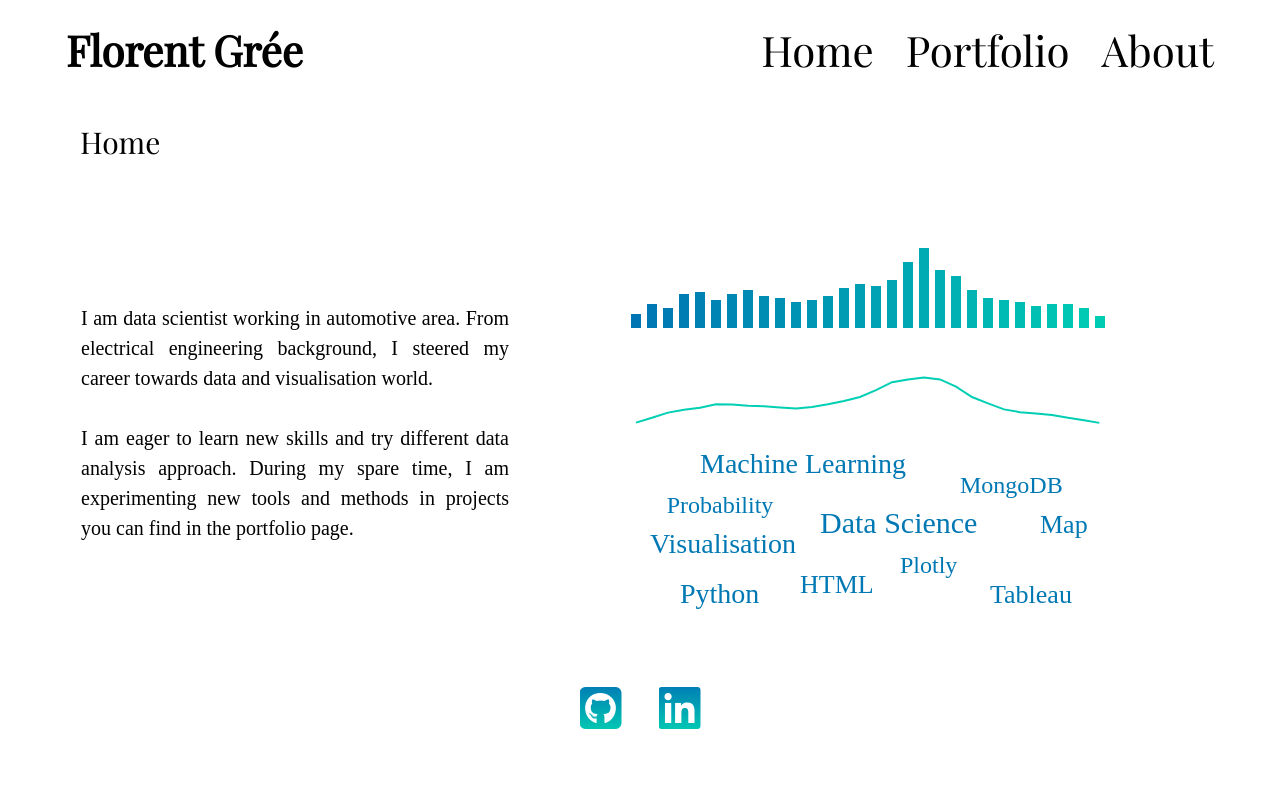
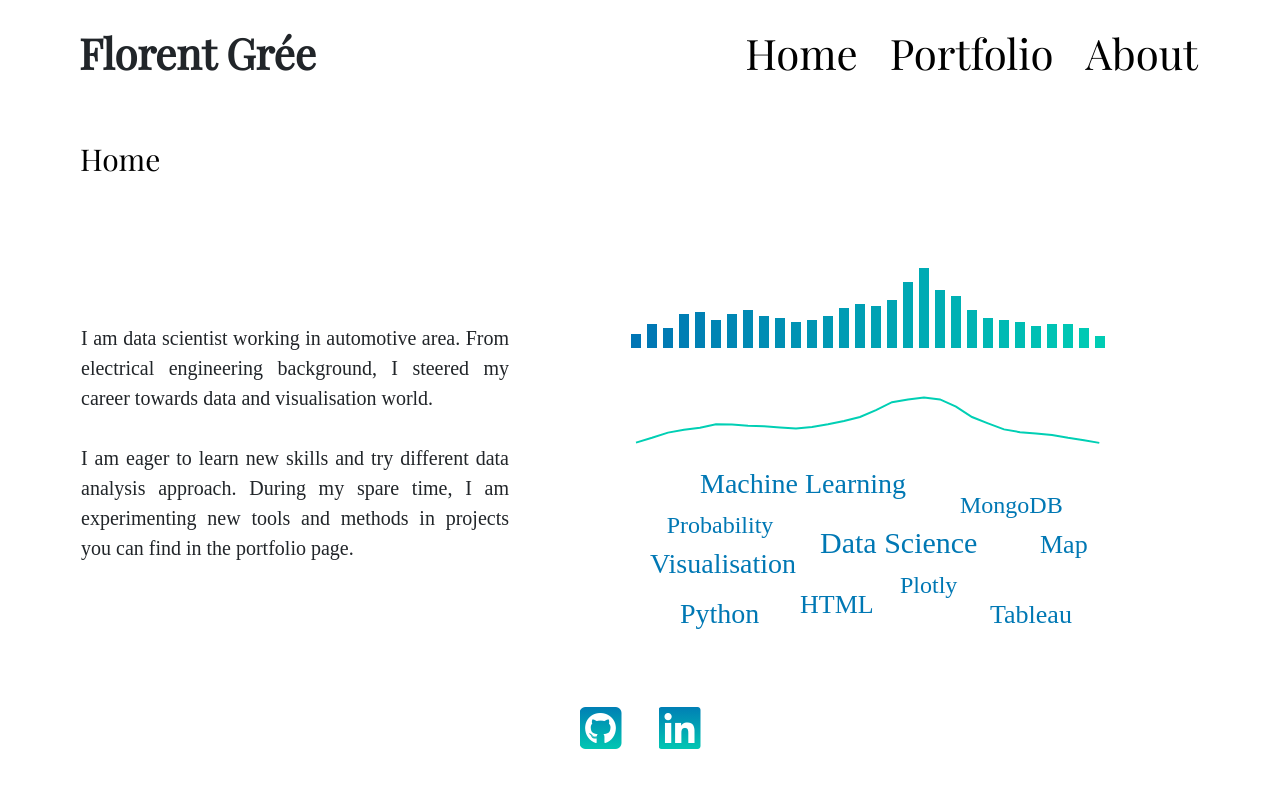
Before and after one commit to FlorentDSGree/florentdsgree.github.io, a Jekyll site: the page built from index.markdown, in a window 1280 px wide. Shown: the top 788 px of the page. Built offline with Jekyll 4.4.1, drawn with Linux system fonts in a browser that asks for light colours; nearby versions of some CDN libraries.

Commit message:
Responsive navbar

```diff
--- a/_layouts/default.html
+++ b/_layouts/default.html
@@ -2,19 +2,46 @@
 <html lang="en">
   <head>
     <meta charset="utf-8">
+	<link rel="stylesheet" href="https://maxcdn.bootstrapcdn.com/bootstrap/4.5.2/css/bootstrap.min.css">
+  <script src="https://ajax.googleapis.com/ajax/libs/jquery/3.5.1/jquery.min.js"></script>
+  <script src="https://cdnjs.cloudflare.com/ajax/libs/popper.js/1.16.0/umd/popper.min.js"></script>
+  <script src="https://maxcdn.bootstrapcdn.com/bootstrap/4.5.2/js/bootstrap.min.js"></script>
 	<link rel="stylesheet" type="text/css" href="//fonts.googleapis.com/css?family=Playfair+Display" />
     <link rel="stylesheet" href="../assets/css/style.css">
     <script src="https://kit.fontawesome.com/3b056676ac.js" crossorigin="anonymous"></script>
+
   </head>
   <body>
-    <nav class="topnav">
-		<a class="btn noHover" style="font-weight:bold;">Florent Grée</a>
-		<div class="topnav-right">
-			<a href="index.html">Home</a>
-			<a href="portfolio.html">Portfolio</a>
-			<a href="about.html">About</a>
-		</div>
-	</nav>
+
+  <nav class="navbar navbar-expand-md navbar-light">
+  <a class="topnav btn noHover" style="font-weight:bold;" href="#">Florent Grée</a>
+  <button class="navbar-toggler" type="button" data-toggle="collapse" data-target="#collapsibleNavbar">
+    <span class="navbar-toggler-icon"></span>
+  </button>
+  <div class="collapse navbar-collapse" id="collapsibleNavbar">
+    <ul class="navbar-nav ml-auto">
+      <li class="topnav">
+        <a href="index.html">Home</a>
+      </li>
+      <li class="topnav">
+        <a href="portfolio.html">Portfolio</a>
+      </li>
+      <li class="topnav">
+        <a href="about.html">About</a>
+      </li>
+    </ul>
+  </div>
+</nav>
+
+    <!-- <nav class="topnav"> -->
+		<!-- <a class="btn noHover" style="font-weight:bold;">Florent Grée</a> -->
+		<!-- <div class="topnav-right">  -->
+			<!-- <a href="index.html">Home</a> -->
+			<!-- <a href="portfolio.html">Portfolio</a> -->
+			<!-- <a href="about.html">About</a> -->
+		<!-- </div> -->
+	<!-- </nav> -->
+
     <div class="header1">{{ page.title }}</div>
     <div class="content">
       {{ content }}
--- a/portfolio.markdown
+++ b/portfolio.markdown
@@ -71,8 +71,8 @@
 		<td align="center">
 			<div class="header2">Underground Service (Rennes)</div>
 			<div class="container">
-				<a href="https://github.com/FlorentDSGree/MetroRennes/blob/master/MetroRennes/ReadMe.md" target="_blank">
-					<img src="https://florentdsgree.github.io/MetroRennes/MetroRennes/TraceVoieMetroLine.PNG" class="image" style="width:100%">
+				<a href="https://florentdsgree.github.io/MetroRennes/" target="_blank">
+					<img src="https://florentdsgree.github.io/MetroRennes/docs/RailwayTracksStations.PNG" class="image" style="width:100%">
 					<div class="overlay">
 						<div class="text">Analysis and visualisation of the underground service in Rennes (France).<br>
 										  Tools: Python, Bokeh</div>
```
